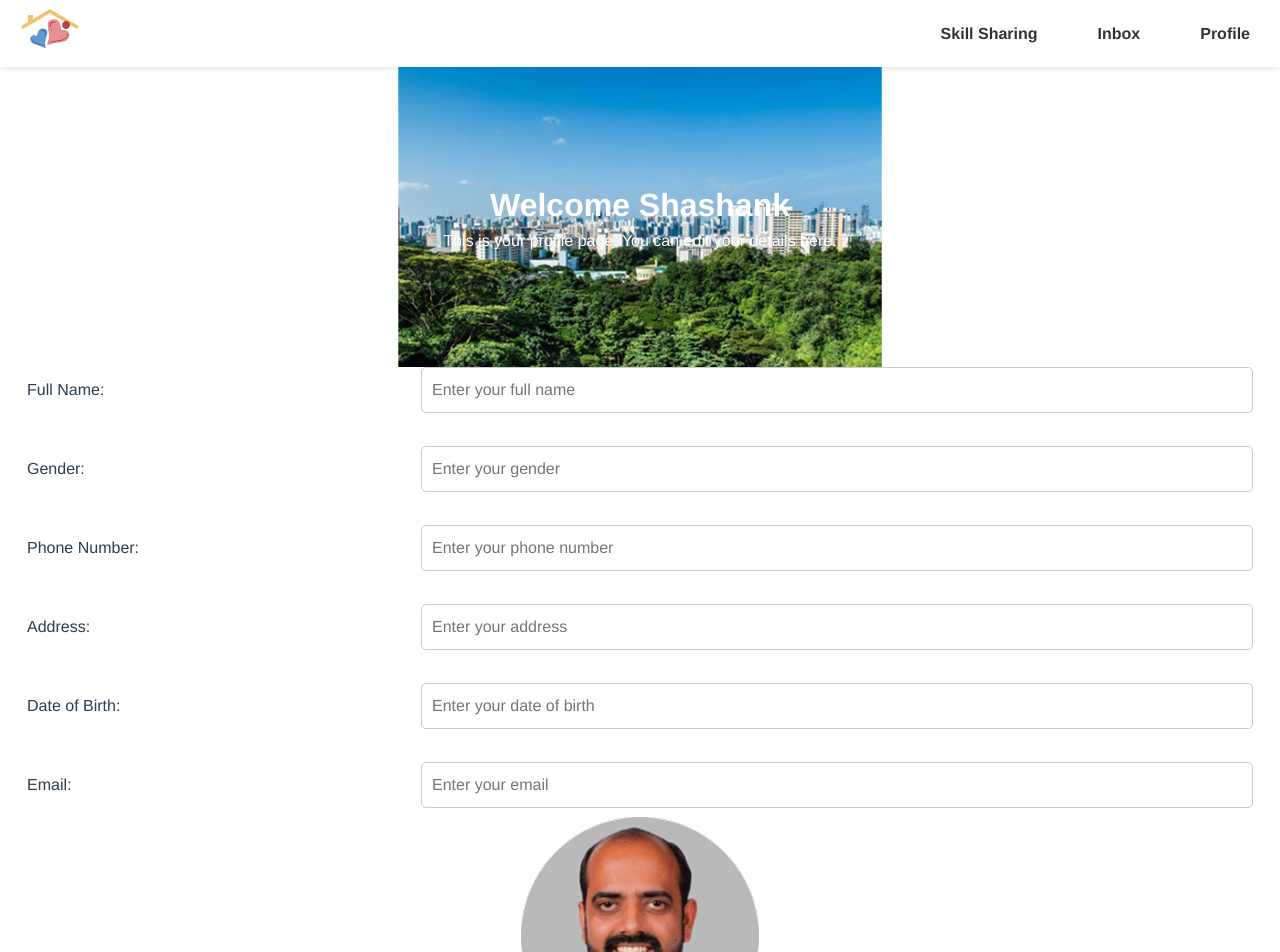
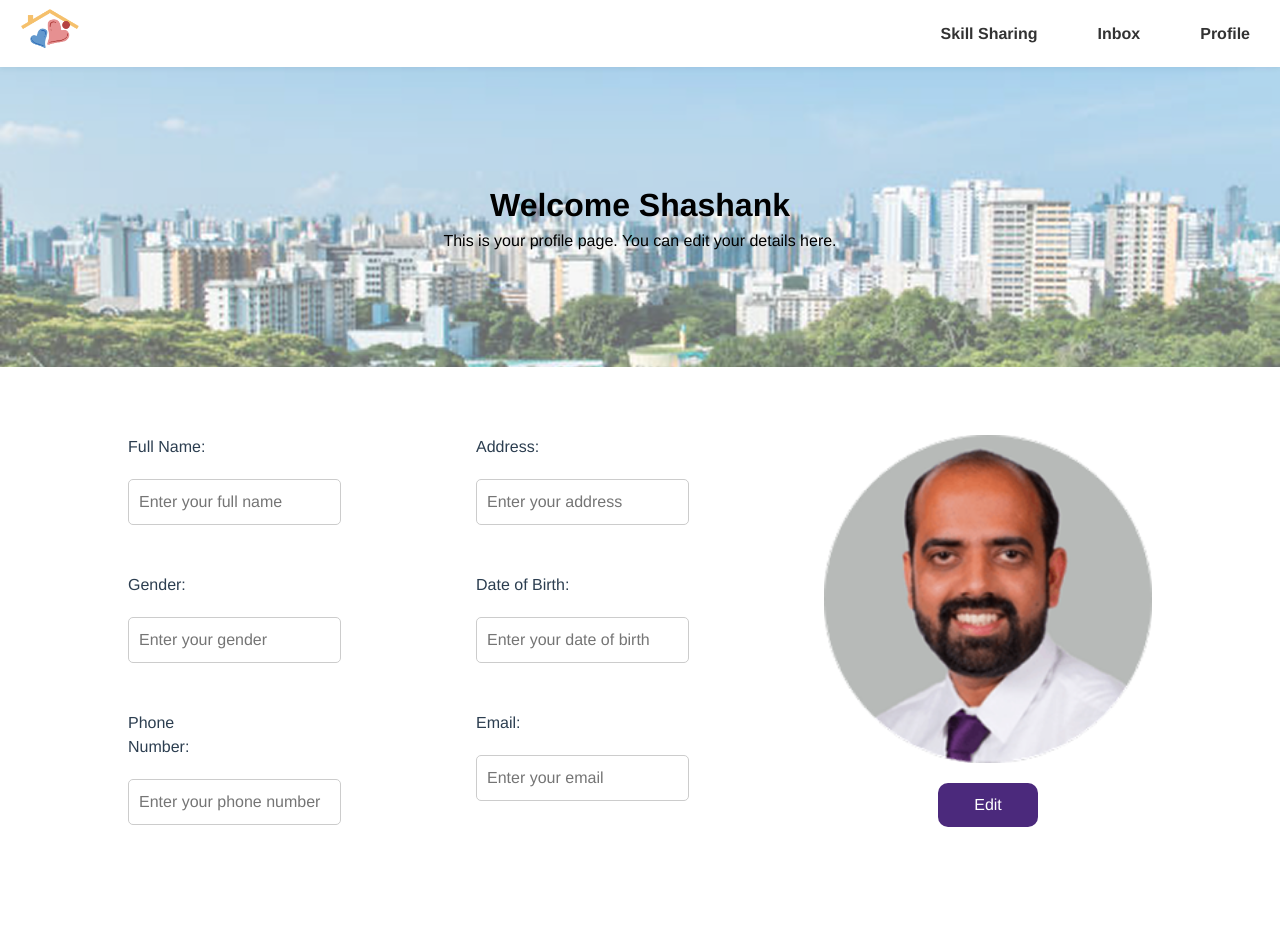
Before and after one commit to mfchloe/around-the-block, a Vue app: page /profile in a window 1280 px wide. Shown: the top 952 px of the page. After the commit the page ends 893 px from the top, so only its background shows below. Built offline with nearby package versions, Linux system fonts and the light colour scheme.

Commit message:
refined layout of profile view

```diff
--- a/src/views/ProfileView.vue
+++ b/src/views/ProfileView.vue
@@ -8,7 +8,12 @@
             </div>
         </div>
 
+        <br><br>
+
+
+
         <div class="profile-details">
+          <div class="column">
               <label for="fullName"> Full Name: </label>
               <input type="text" id = "fullName" required = " " placeholder = "Enter your full name">
 
@@ -23,7 +28,9 @@
               <input type="text" id = "phoneNumber" required = " " placeholder = "Enter your phone number">
 
               <br><br>
+            </div>
 
+            <div class="column">
               <label for="address"> Address: </label>
               <input type="text" id = "address" required = " " placeholder = "Enter your address">
 
@@ -36,21 +43,25 @@
 
               <label for="email"> Email: </label>
               <input type="text" id = "email" required = " " placeholder = "Enter your email">
+            </div>
+
+            <div class="column">
+              <img src="@/assets/shashank.png" alt="">
+              <button id="edit-btn" type = "button"> Edit </button>
+            </div>
 
         </div>
-
-        <img src="@/assets/shashank.png" alt="">
     </div>
 </template>
 
 <script>
-import backgroundImage from "@/assets/profile_background.png"; // Import the image
+import backgroundImage from "@/assets/profile_background.png";
 
 export default {
   name: "ProfileView",
   data() {
     return {
-      bgImage: backgroundImage, // Store image path in data
+      bgImage: backgroundImage,
     };
   },
 };
@@ -82,15 +93,40 @@ export default {
   top: 50%;
   left: 50%;
   transform: translate(-50%, -50%);
-  color: white;
+  color: black;
   text-align: center;
   z-index: 2;
 }
 
+#edit-btn {
+  display: block;
+  width: 100px;
+  padding: 10px;
+  background-color: #4b297c;
+  color: white;
+  border: none;
+  border-radius: 10px;
+  cursor: pointer;
+  font-size: 16px;
+  margin: 20px auto;
+}
+
+#edit-btn:hover {
+  background-color: #272D4E;
+}
+
 .profile-details {
-  display: inline-block;
-  text-align: center;
-  width: 100%;
+  display: flex;              /* Use Flexbox to lay out the columns side by side */
+  justify-content: space-between;  /* Space them apart */
+  gap: 20px;                    /* Optional gap between columns */
+  width: 80%;                    /* Adjust width as needed */
+  margin: 20px auto;
+}
+
+.column {
+  width: 48%;
+  display: flex;
+  flex-direction: column;
 }
 
 .profile-details label {
@@ -111,7 +147,7 @@ export default {
 }
 
 input:hover {
-  box-shadow: 3px 3px grey;
+  box-shadow: 3px 3px #272D4E;
   border-radius: 2px;
 }
 
```
Also changed, not shown: src/assets/profile_background.png. Lines whose indentation alone changed are shown as unchanged.
